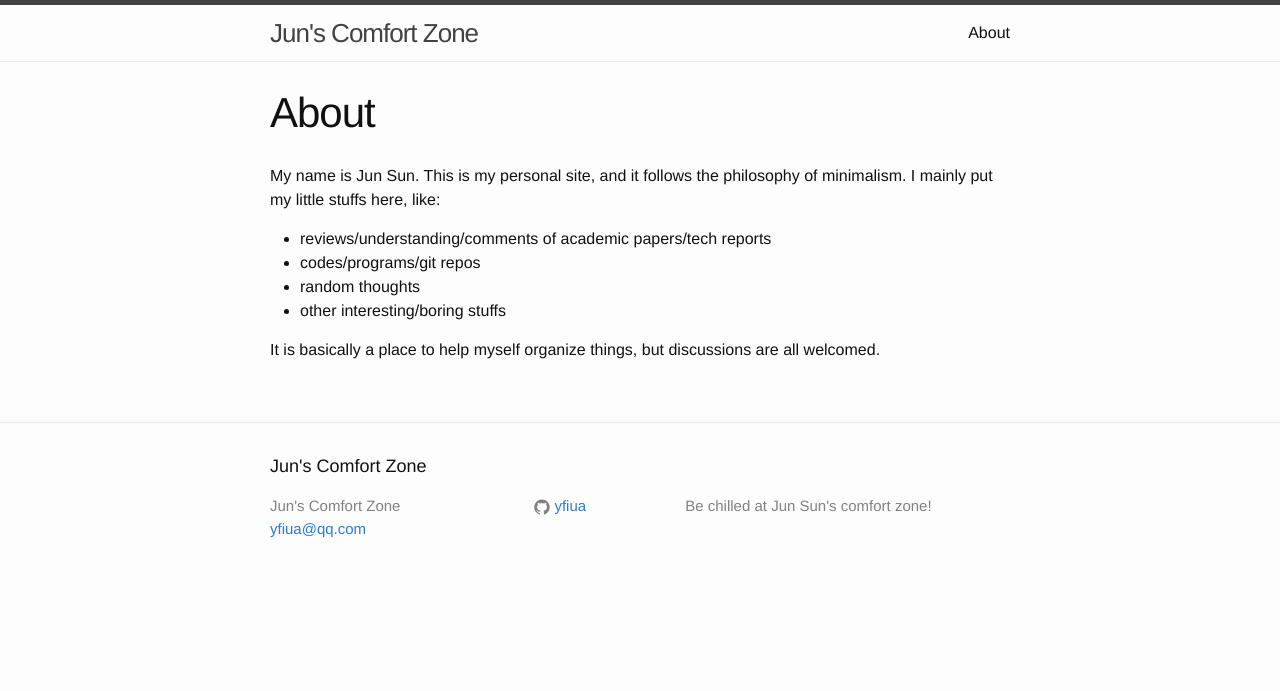
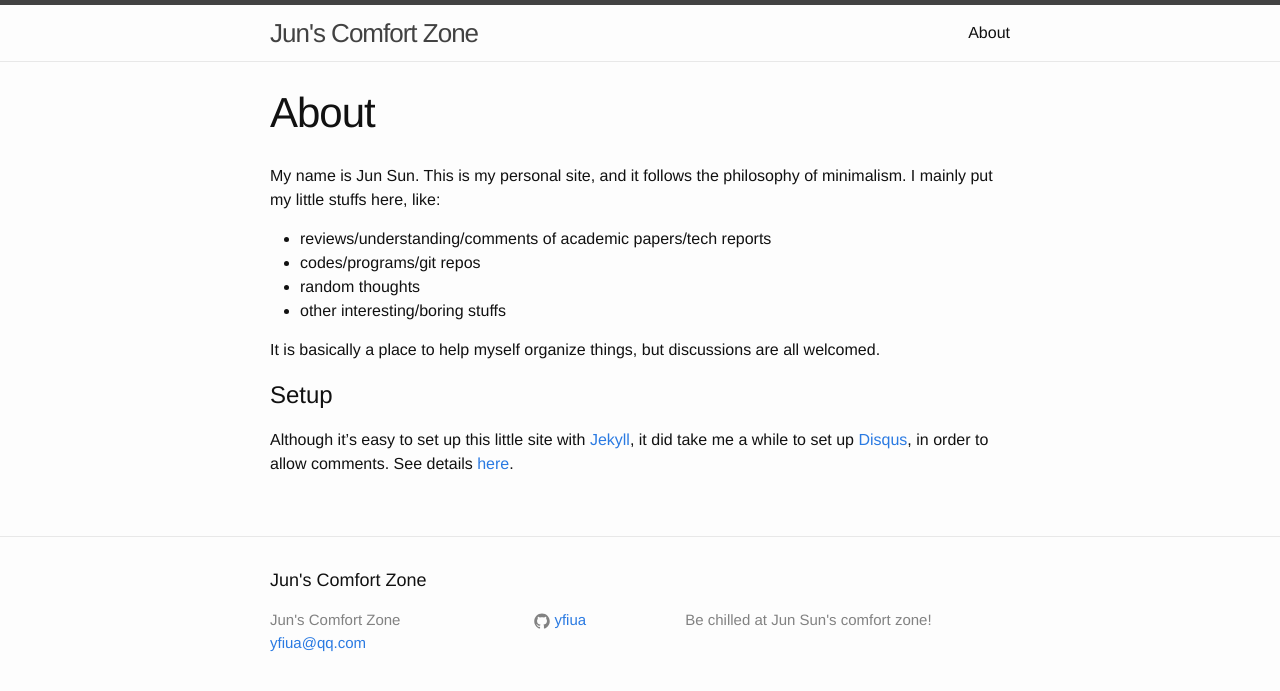
Before and after one commit to yfiua/yfiua.github.io, a Jekyll site: the page built from about.md, in a window 1280 px wide. Shown: the top 691 px of the page. Built offline with Jekyll 4.4.1, drawn with Linux system fonts in a browser that asks for light colours; comment, search, counter and statistics services are not loaded.

Commit message:
modify about

```diff
--- a/about.md
+++ b/about.md
@@ -13,3 +13,6 @@ My name is Jun Sun. This is my personal site, and it follows the philosophy of m
 * other interesting/boring stuffs
 
 It is basically a place to help myself organize things, but discussions are all welcomed.
+
+# Setup
+Although it's easy to set up this little site with [Jekyll](https://jekyllrb.com/), it did take me a while to set up [Disqus](https://disqus.com/), in order to allow comments. See details [here](https://github.com/yfiua/yfiua.github.io).
```
